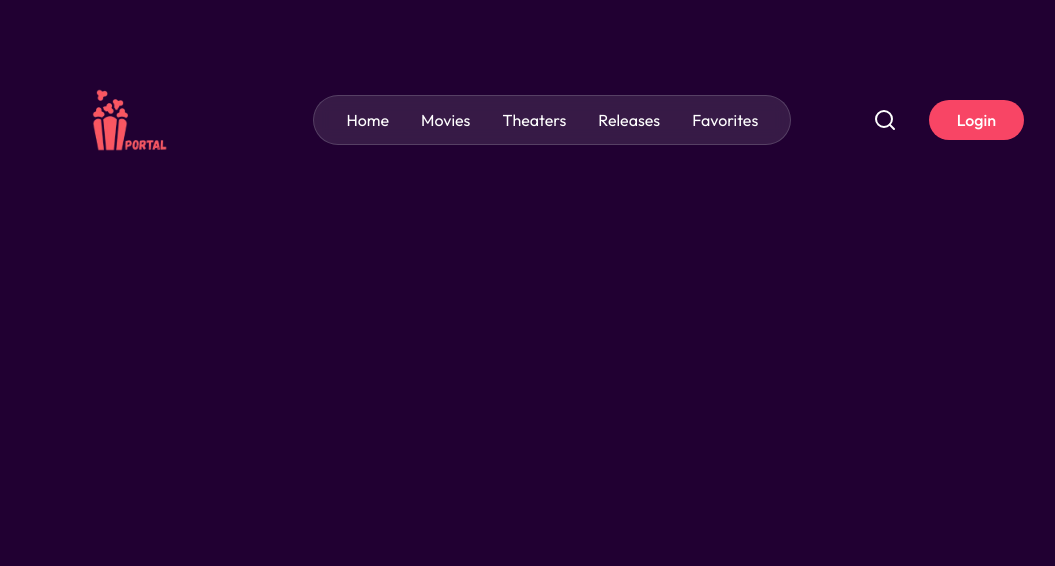
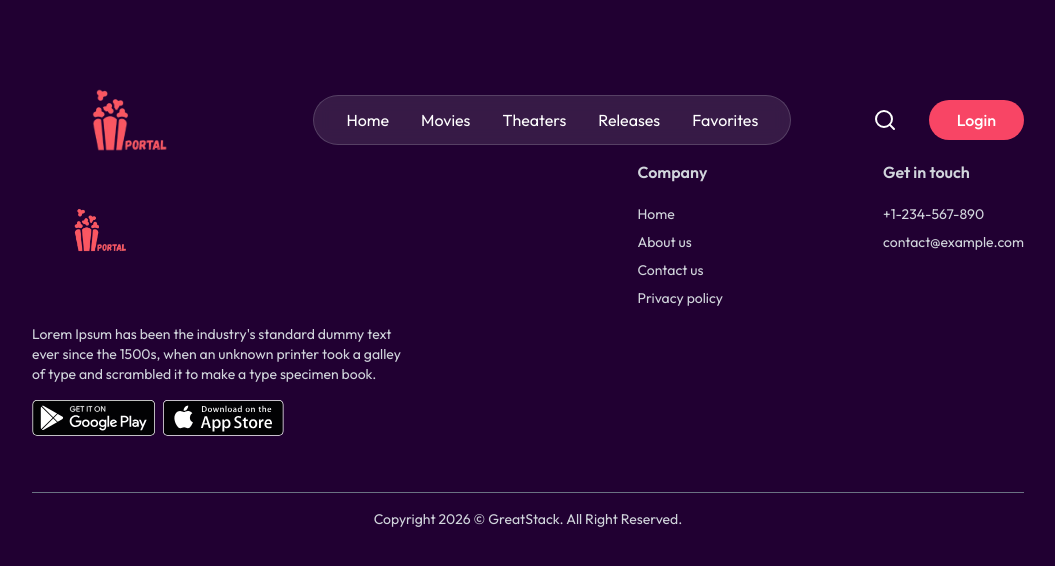
Before and after one commit to IvaBoneva/PopcornPortal, a React (Vite) app in the folder client/: page /favourite in a window 1280 px wide. Shown: the top 566 px of the page, without its empty margins (112-1167 px from the left). Built offline with nearby package versions, Linux system fonts and the light colour scheme; no server answers; a web font is replaced by a local one.

Commit message:
Created the footer structure by using ready-made footer from prebuiltui.com and changed some things

```diff
--- a/client/src/components/Footer.jsx
+++ b/client/src/components/Footer.jsx
@@ -1,7 +1,58 @@
 import React from "react";
+import { assets } from "../assets/assets"; // Добавен е импортът за assets
 
 const Footer = () => {
-  return <div></div>;
+  return (
+    <footer className="px-6 md:px-16 lg:px-36 mt-40 w-full text-gray-300">
+      <div className="flex flex-col md:flex-row justify-between w-full gap-10 border-b border-gray-500 pb-14">
+        <div className="md:max-w-96">
+          <img alt="logo" className="h-35" src={assets.logo} />
+          <p className="mt-6 text-sm">
+            Lorem Ipsum has been the industry's standard dummy text ever since
+            the 1500s, when an unknown printer took a galley of type and
+            scrambled it to make a type specimen book.
+          </p>
+          <div className="flex items-center gap-2 mt-4">
+            <img
+              src={assets.googlePlay}
+              alt="google play"
+              className="h-9 w-auto"
+            />
+            <img src={assets.appStore} alt="app store" className="h-9 w-auto" />
+          </div>
+        </div>
+        <div className="flex-1 flex items-start md:justify-end gap-20 md:gap-40">
+          <div>
+            <h2 className="font-semibold mb-5">Company</h2>
+            <ul className="text-sm space-y-2">
+              <li>
+                <a href="#">Home</a>
+              </li>
+              <li>
+                <a href="#">About us</a>
+              </li>
+              <li>
+                <a href="#">Contact us</a>
+              </li>
+              <li>
+                <a href="#">Privacy policy</a>
+              </li>
+            </ul>
+          </div>
+          <div>
+            <h2 className="font-semibold mb-5">Get in touch</h2>
+            <div className="text-sm space-y-2">
+              <p>+1-234-567-890</p>
+              <p>contact@example.com</p>
+            </div>
+          </div>
+        </div>
+      </div>
+      <p className="pt-4 text-center text-sm pb-5">
+        Copyright {new Date().getFullYear()} © GreatStack. All Right Reserved.
+      </p>
+    </footer>
+  );
 };
 
 export default Footer;
```
